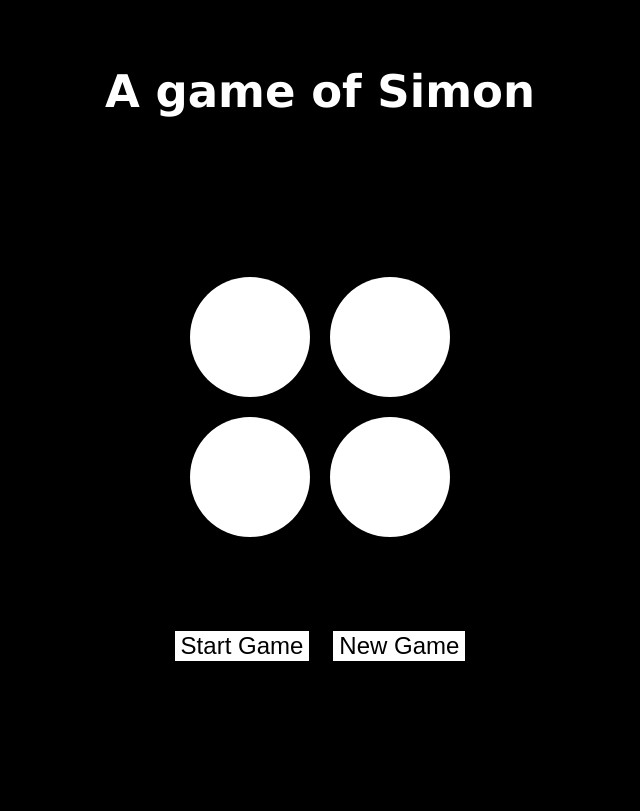
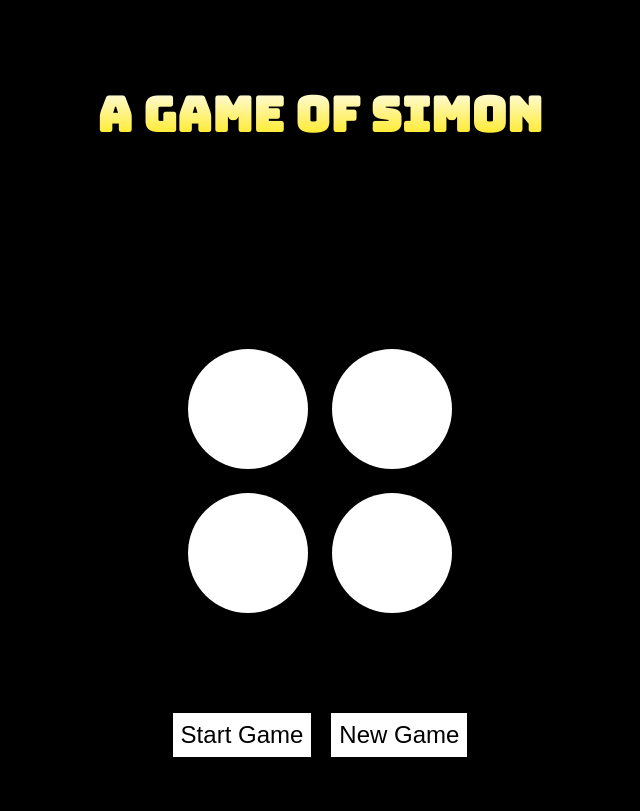
Before and after one commit to aleirg/Project1, a plain HTML site: page index.html in a window 1280 px wide. Shown: the whole page, without its empty margins (320-960 px from the left). Drawn offline with Linux system fonts and the light colour scheme.

Commit message:
reformat html and css styles

```diff
--- a/css/main.css
+++ b/css/main.css
@@ -1,69 +1,60 @@
 body {
     background-color: rgb(0, 0, 0);
-}
-
-.container {
-    display: grid;
-    justify-items: center;
+    display: flex;
+    flex-direction: column;
+    align-items: center;
+    justify-content: center;
+    margin: 0;
     height: 100vh;
 }
 
-header {
-    font-size: 30px;
-    font-family: 'Lucida Sans', sans-serif;
-    color: white;
-    margin-top: 20px;
+.header {
+    text-align: center;
+    font-size: 4vmin;
+    /* font-family: 'Arial', monospace;
+    color: white; */
+    margin-bottom: 23vmin;
 }
 
-.circles {
-    display: flex;
-    align-items: center;
-    margin-top: -100px;
+h1 {
+    font-family: 'Bungee', sans-serif;
+    background: -webkit-linear-gradient(#ffffff, #ffe600);
+    -webkit-background-clip: text;
+    -webkit-text-fill-color: transparent;
 }
 
-.circle1 {
-    background-color: rgb(255, 255, 255);
-    width: 120px;
-    height: 120px;
-    border-radius: 50%;
-    margin: 0px 10px 20px 0px;
+#circleBoard {
+    display: grid;
+    grid-template-columns: repeat(2, 10vmin);
+    grid-template-rows: repeat(2, 10vmin);
+    justify-items: center;
+    justify-content: center;
+    align-items: center;
+    gap: 8vmin;
+    margin-bottom: 10vmin;
 }
 
-.circle2 {
+#circleBoard > div {
+    border-radius: 50%;
     background-color: rgb(255, 255, 255);
-    width: 120px;
-    height: 120px;
-    border-radius: 50%;
-    margin-right: 10px;
-}
-
-.circle3 {
-    background-color: rgb(255, 255, 255);
-    width: 120px;
-    height: 120px;
-    border-radius: 50%;
-    margin: 0px 0px 20px 10px;
-}
-
-.circle4 {
-    background-color: rgb(255, 255, 255);
-    width: 120px;
-    height: 120px;
-    border-radius: 50%;
-    margin-left: 10px;
+    width: 15vmin;
+    height: 15vmin;
 }
 
 button {
     background-color: white;
     border: none;
     font-size: 3vmin;
-    margin-top: 20px;
+    margin-top: 5vmin;
+    padding: 1vmin;
+}
+
+button:hover {
+    color: rgb(255, 255, 255);
+    background-color: rgb(0, 0, 0);
+    border: 0.01vmin solid white;
 }
 
 #startBtn {
-    margin-right: 10px;
+    margin-right: 2vmin;
 }
-
-#newGameBtn {
-    margin-left: 10px;
-}
--- a/index.html
+++ b/index.html
@@ -4,28 +4,24 @@
     <meta charset="UTF-8">
     <meta http-equiv="X-UA-Compatible" content="IE=edge">
     <meta name="viewport" content="width=device-width, initial-scale=1.0">
+    <link rel="stylesheet" href="https://fonts.googleapis.com/css2?family=Bungee&display=swap">
     <link rel="stylesheet" href="./css/main.css">
     <script defer src="./js/main.js"></script>
     <title>Simon</title>
 </head>
 <body>
-  <section class="container">
-      <header>
-        <h1>A game of Simon</h1></header>
-      <div class="circles">
-        <div class="leftCircles">
-          <div class="circle1" id="blueBtn"></div>
-          <div class="circle2" id="purpleBtn"></div>
-        </div>
-        <div class="rightCircles">
-          <div class="circle3" id="orangeBtn"></div>
-          <div class="circle4" id="greenBtn"></div>
-        </div>
-      </div>
-        <div class="buttons">
+    <section class="header">
+        <h1>A GAME OF SIMON</h1>
+    </section>
+      <section id="circleBoard">
+          <div class="circle1" id="circ1"></div>
+          <div class="circle2" id="circ2"></div>
+          <div class="circle3" id="circ3"></div>
+          <div class="circle4" id="circ4"></div>
+      </section>
+      <section class="buttons">
           <button id="startBtn">Start Game</button>
           <button id="newGameBtn">New Game</button>
-        </div>
-  </section>
+      </section>
 </body>
 </html>
```
